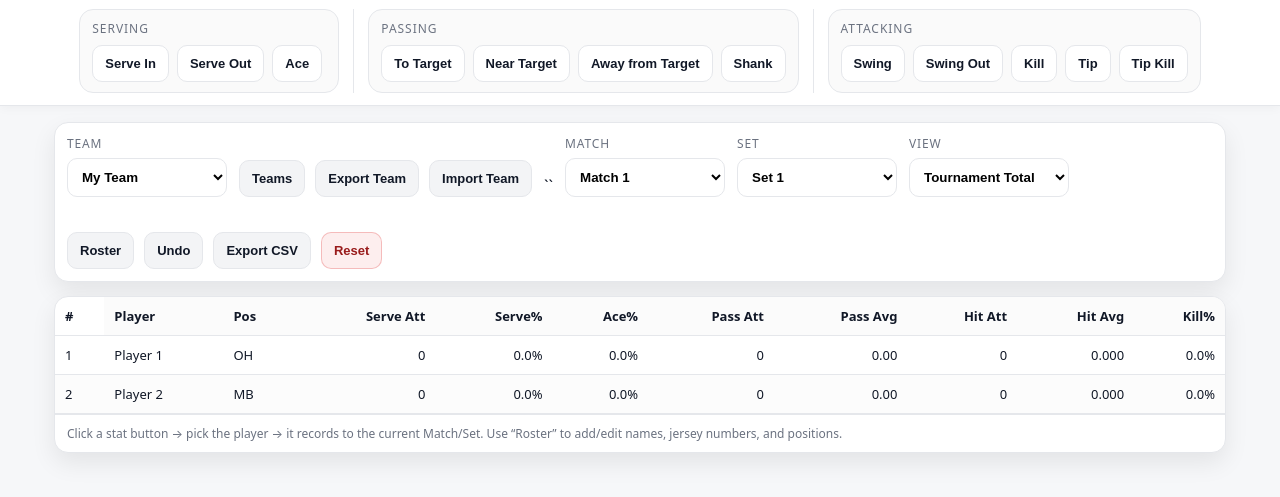
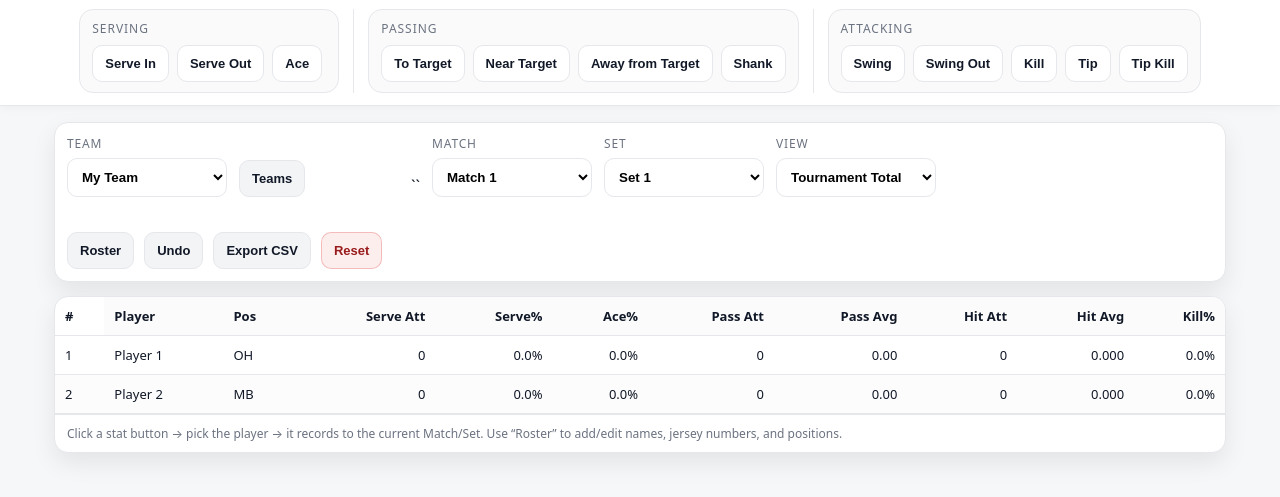
Before and after one commit to mapollock/volleyball-stat, a plain HTML site: page index.html in a window 1280 px wide. Shown: the part 71-568 px from the top of the page. Drawn offline with Linux system fonts and the light colour scheme.

Commit message:
Update index.html

```diff
--- a/index.html
+++ b/index.html
@@ -64,9 +64,6 @@
   <label>&nbsp;</label>
   <div class="control-row">
     <button id="teamsBtn" class="btn secondary">Teams</button>
-    <button id="exportTeamBtn" class="btn secondary">Export Team</button>
-    <button id="importTeamBtn" class="btn secondary">Import Team</button>
-    <input id="importTeamFile" type="file" accept="application/json" style="display:none;" />
   </div>
 </div>
 ``
```
